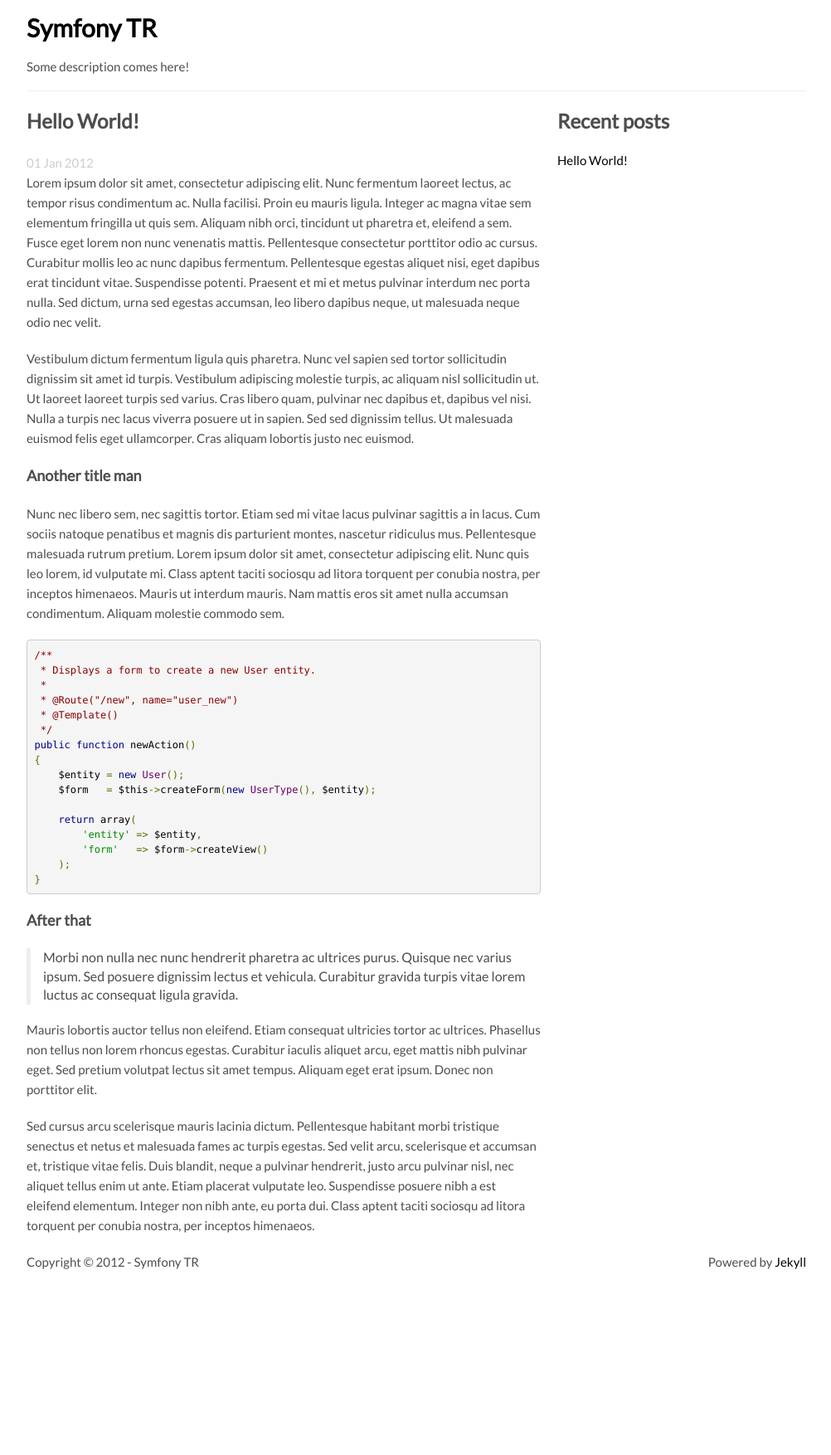
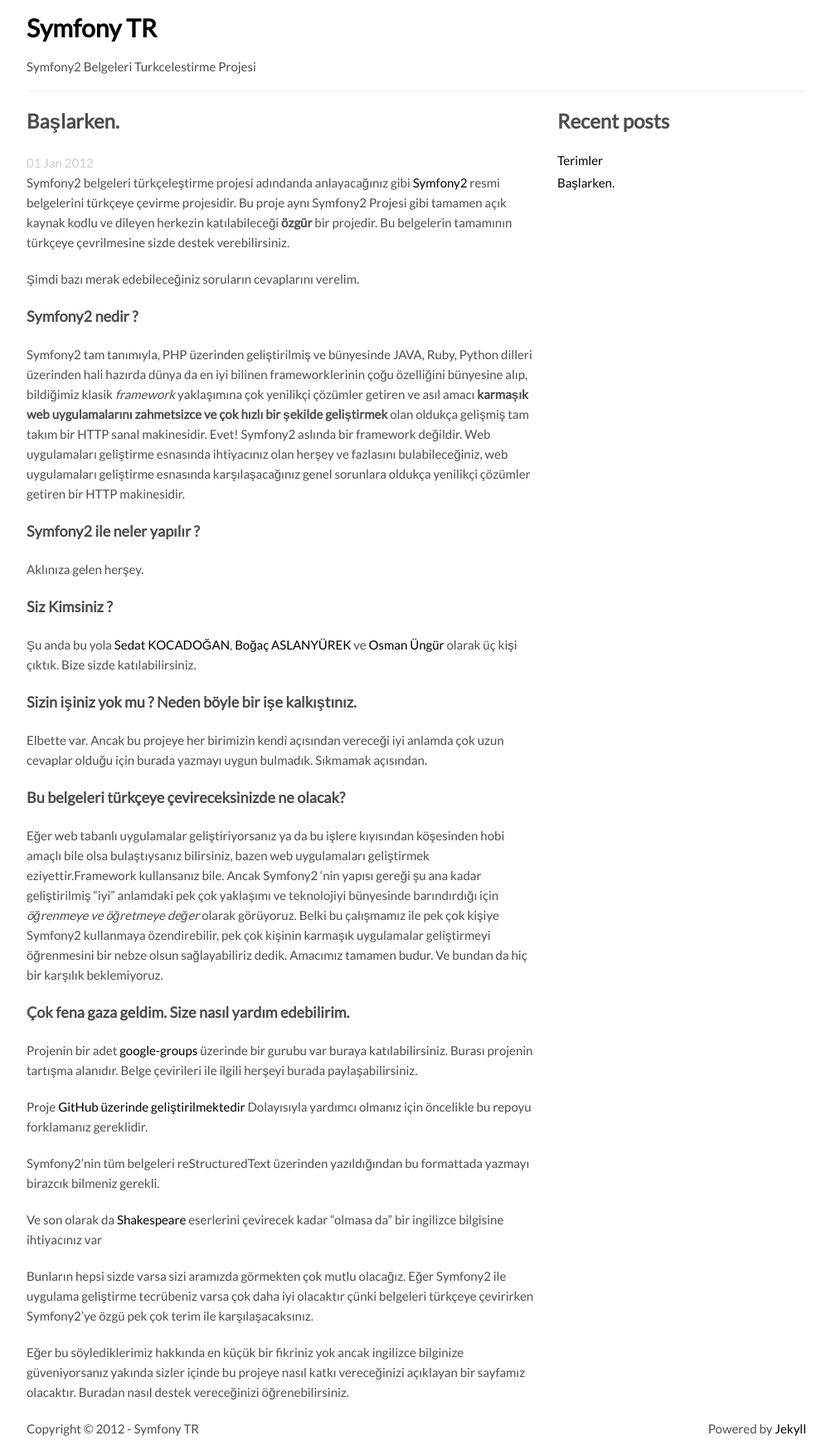
Before and after one commit to symfony-tr/symfony-tr.github.com, a Jekyll site: the page built from _posts/2012-01-01-hello_world.md, in a window 1280 px wide. Shown: the whole page at 83% size, without its empty margins (138-1140 px from the left). Built offline with Jekyll 4.4.1, drawn with Linux system fonts in a browser that asks for light colours; comment, search, counter and statistics services are not loaded; before the commit the page ends 1553 px from its top, so only the background shows below that.

Commit message:
modified:   _config.yml 	modified:   _posts/2012-01-01-hello_world.md 	new file:   _posts/2012-05-25-terminology_table.md

```diff
--- a/_config.yml
+++ b/_config.yml
@@ -2,7 +2,7 @@
 
 url: http://symfony-tr.github.com/
 title: Symfony TR
-description: Some description comes here!
+description: Symfony2 Belgeleri Turkcelestirme Projesi
 author: Symfony TR
 email: symfony-2-tr@googlegroups.com
 paginate: 5
--- a/_posts/2012-01-01-hello_world.md
+++ b/_posts/2012-01-01-hello_world.md
@@ -1,36 +1,80 @@
 ---
 layout: post
-title: Hello World!
+title: Başlarken.
 ---
-Lorem ipsum dolor sit amet, consectetur adipiscing elit. Nunc fermentum laoreet lectus, ac tempor risus condimentum ac. Nulla facilisi. Proin eu mauris ligula. Integer ac magna vitae sem elementum fringilla ut quis sem. Aliquam nibh orci, tincidunt ut pharetra et, eleifend a sem. Fusce eget lorem non nunc venenatis mattis. Pellentesque consectetur porttitor odio ac cursus. Curabitur mollis leo ac nunc dapibus fermentum. Pellentesque egestas aliquet nisi, eget dapibus erat tincidunt vitae. Suspendisse potenti. Praesent et mi et metus pulvinar interdum nec porta nulla. Sed dictum, urna sed egestas accumsan, leo libero dapibus neque, ut malesuada neque odio nec velit.
 
-Vestibulum dictum fermentum ligula quis pharetra. Nunc vel sapien sed tortor sollicitudin dignissim sit amet id turpis. Vestibulum adipiscing molestie turpis, ac aliquam nisl sollicitudin ut. Ut laoreet laoreet turpis sed varius. Cras libero quam, pulvinar nec dapibus et, dapibus vel nisi. Nulla a turpis nec lacus viverra posuere ut in sapien. Sed sed dignissim tellus. Ut malesuada euismod felis eget ullamcorper. Cras aliquam lobortis justo nec euismod.
+Symfony2 belgeleri türkçeleştirme projesi adındanda anlayacağınız
+gibi [Symfony2](http://symfony.com/doc/current/book/index.html)
+resmi belgelerini türkçeye çevirme projesidir.
+Bu proje aynı Symfony2 Projesi gibi tamamen açık kaynak kodlu ve dileyen
+herkezin katılabileceği **özgür** bir projedir.
+Bu belgelerin tamamının türkçeye çevrilmesine sizde destek verebilirsiniz.
 
-### Another title man
+Şimdi bazı merak edebileceğiniz soruların cevaplarını verelim.
 
-Nunc nec libero sem, nec sagittis tortor. Etiam sed mi vitae lacus pulvinar sagittis a in lacus. Cum sociis natoque penatibus et magnis dis parturient montes, nascetur ridiculus mus. Pellentesque malesuada rutrum pretium. Lorem ipsum dolor sit amet, consectetur adipiscing elit. Nunc quis leo lorem, id vulputate mi. Class aptent taciti sociosqu ad litora torquent per conubia nostra, per inceptos himenaeos. Mauris ut interdum mauris. Nam mattis eros sit amet nulla accumsan condimentum. Aliquam molestie commodo sem.
+### Symfony2 nedir ?
 
-	/**
-	 * Displays a form to create a new User entity.
-	 *
-	 * @Route("/new", name="user_new")
-	 * @Template()
-	 */
-	public function newAction()
-	{
-	    $entity = new User();
-	    $form   = $this->createForm(new UserType(), $entity);
+Symfony2 tam tanımıyla, PHP üzerinden geliştirilmiş ve bünyesinde JAVA,
+Ruby, Python dilleri üzerinden hali hazırda dünya da en iyi bilinen
+frameworklerinin çoğu özelliğini bünyesine alıp, bildiğimiz klasik
+*framework* yaklaşımına çok yenilikçi çözümler getiren ve asıl amacı
+**karmaşık web uygulamalarını zahmetsizce ve çok hızlı bir şekilde
+geliştirmek** olan oldukça gelişmiş tam takım bir HTTP sanal makinesidir.
+Evet! Symfony2 aslında bir framework değildir. Web uygulamaları geliştirme
+esnasında ihtiyacınız olan herşey ve fazlasını bulabileceğiniz, web
+uygulamaları geliştirme esnasında karşılaşacağınız genel sorunlara oldukça
+yenilikçi çözümler getiren bir HTTP makinesidir.
 
-	    return array(
-	        'entity' => $entity,
-	        'form'   => $form->createView()
-	    );
-	}
 
-### After that
+### Symfony2 ile neler yapılır ?
 
-> Morbi non nulla nec nunc hendrerit pharetra ac ultrices purus. Quisque nec varius ipsum. Sed posuere dignissim lectus et vehicula. Curabitur gravida turpis vitae lorem luctus ac consequat ligula gravida.
+Aklınıza gelen herşey.
 
-Mauris lobortis auctor tellus non eleifend. Etiam consequat ultricies tortor ac ultrices. Phasellus non tellus non lorem rhoncus egestas. Curabitur iaculis aliquet arcu, eget mattis nibh pulvinar eget. Sed pretium volutpat lectus sit amet tempus. Aliquam eget erat ipsum. Donec non porttitor elit.
+### Siz Kimsiniz ?
 
-Sed cursus arcu scelerisque mauris lacinia dictum. Pellentesque habitant morbi tristique senectus et netus et malesuada fames ac turpis egestas. Sed velit arcu, scelerisque et accumsan et, tristique vitae felis. Duis blandit, neque a pulvinar hendrerit, justo arcu pulvinar nisl, nec aliquet tellus enim ut ante. Etiam placerat vulputate leo. Suspendisse posuere nibh a est eleifend elementum. Integer non nibh ante, eu porta dui. Class aptent taciti sociosqu ad litora torquent per conubia nostra, per inceptos himenaeos.
+Şu anda bu yola [Sedat KOCADOĞAN](http://skocadogan.blogspot.com),
+[Boğaç ASLANYÜREK](http://www.dubluve.net) ve [Osman Üngür](https://github.com/import)
+olarak üç kişi çıktık. Bize sizde katılabilirsiniz.
+
+### Sizin işiniz yok mu ? Neden böyle bir işe kalkıştınız.
+
+Elbette var. Ancak bu projeye her birimizin kendi açısından vereceği
+iyi anlamda çok uzun cevaplar olduğu için burada yazmayı uygun bulmadık.
+Sıkmamak açısından.
+
+### Bu belgeleri türkçeye çevireceksinizde ne olacak?
+
+Eğer web tabanlı uygulamalar geliştiriyorsanız ya da bu işlere kıyısından
+köşesinden hobi amaçlı bile olsa bulaştıysanız bilirsiniz, bazen web
+uygulamaları geliştirmek eziyettir.Framework kullansanız bile. Ancak
+Symfony2 'nin yapısı gereği şu ana kadar geliştirilmiş "iyi" anlamdaki
+pek çok yaklaşımı ve teknolojiyi bünyesinde barındırdığı için *öğrenmeye
+ve öğretmeye değer* olarak görüyoruz. Belki bu çalışmamız ile
+pek çok kişiye Symfony2 kullanmaya özendirebilir, pek çok kişinin
+karmaşık uygulamalar geliştirmeyi öğrenmesini bir nebze olsun sağlayabiliriz
+dedik. Amacımız tamamen budur. Ve bundan da hiç bir karşılık beklemiyoruz.
+
+### Çok fena gaza geldim. Size nasıl yardım edebilirim.
+
+Projenin bir adet [google-groups](https://groups.google.com/forum/?fromgroups#!forum/symfony-2-tr)
+üzerinde bir gurubu var buraya katılabilirsiniz. Burası projenin tartışma
+alanıdır. Belge çevirileri ile ilgili herşeyi burada paylaşabilirsiniz.
+
+Proje [GitHub üzerinde geliştirilmektedir](git://github.com/symfony-tr/symfony-docs.git)
+Dolayısıyla yardımcı olmanız için öncelikle bu repoyu forklamanız gereklidir.
+
+Symfony2'nin tüm belgeleri reStructuredText üzerinden yazıldığından bu
+formattada yazmayı birazcık bilmeniz gerekli.
+
+Ve son olarak da [Shakespeare](en.wikipedia.org/wiki/William_Shakespeare)
+eserlerini çevirecek kadar "olmasa da" bir ingilizce bilgisine ihtiyacınız var
+
+Bunların hepsi sizde varsa sizi aramızda görmekten çok mutlu olacağız.
+Eğer Symfony2 ile uygulama geliştirme tecrübeniz varsa çok daha iyi olacaktır
+çünki belgeleri türkçeye çevirirken Symfony2'ye özgü pek çok terim ile
+karşılaşacaksınız.
+
+Eğer bu söylediklerimiz hakkında en küçük bir fikriniz yok ancak ingilizce
+bilginize güveniyorsanız yakında sizler içinde bu projeye nasıl
+katkı vereceğinizi açıklayan bir sayfamız olacaktır. Buradan
+nasıl destek vereceğinizi öğrenebilirsiniz.
```
Also changed, not shown: _posts/2012-05-25-terminology_table.md (added, +17 -0 lines).
